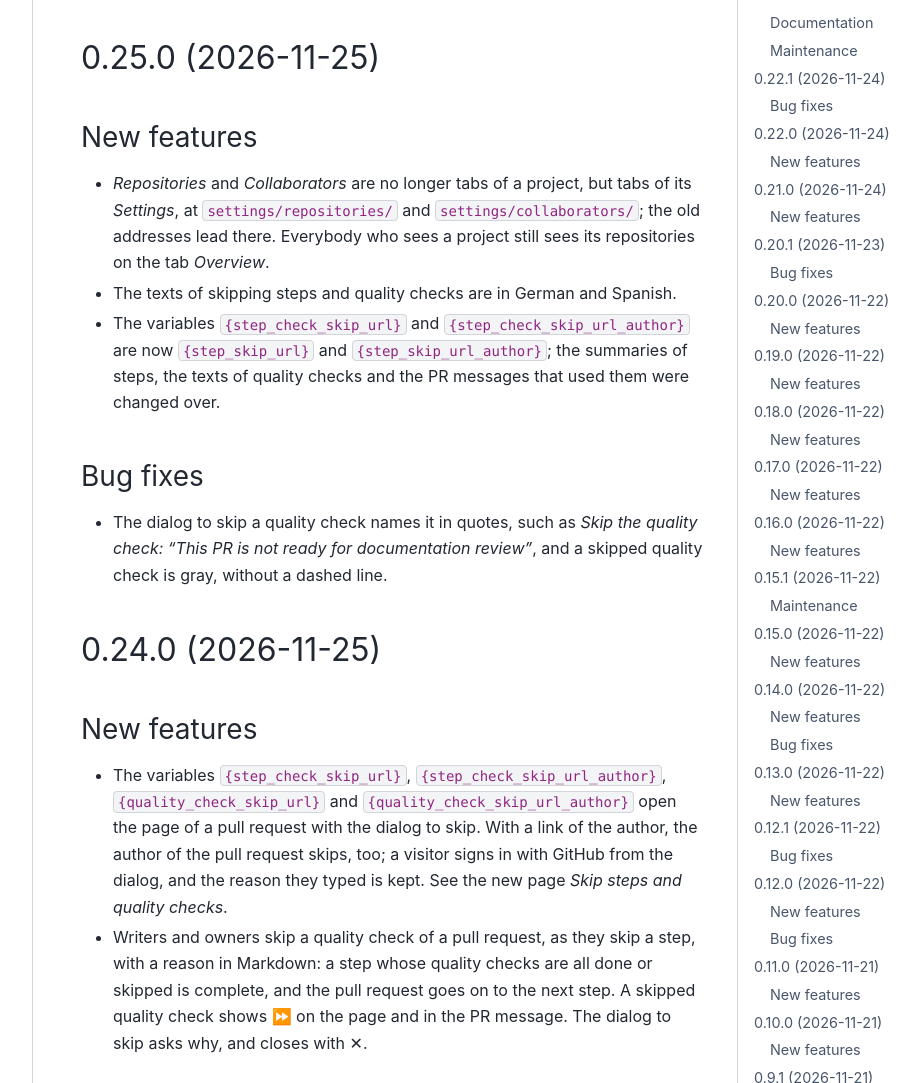
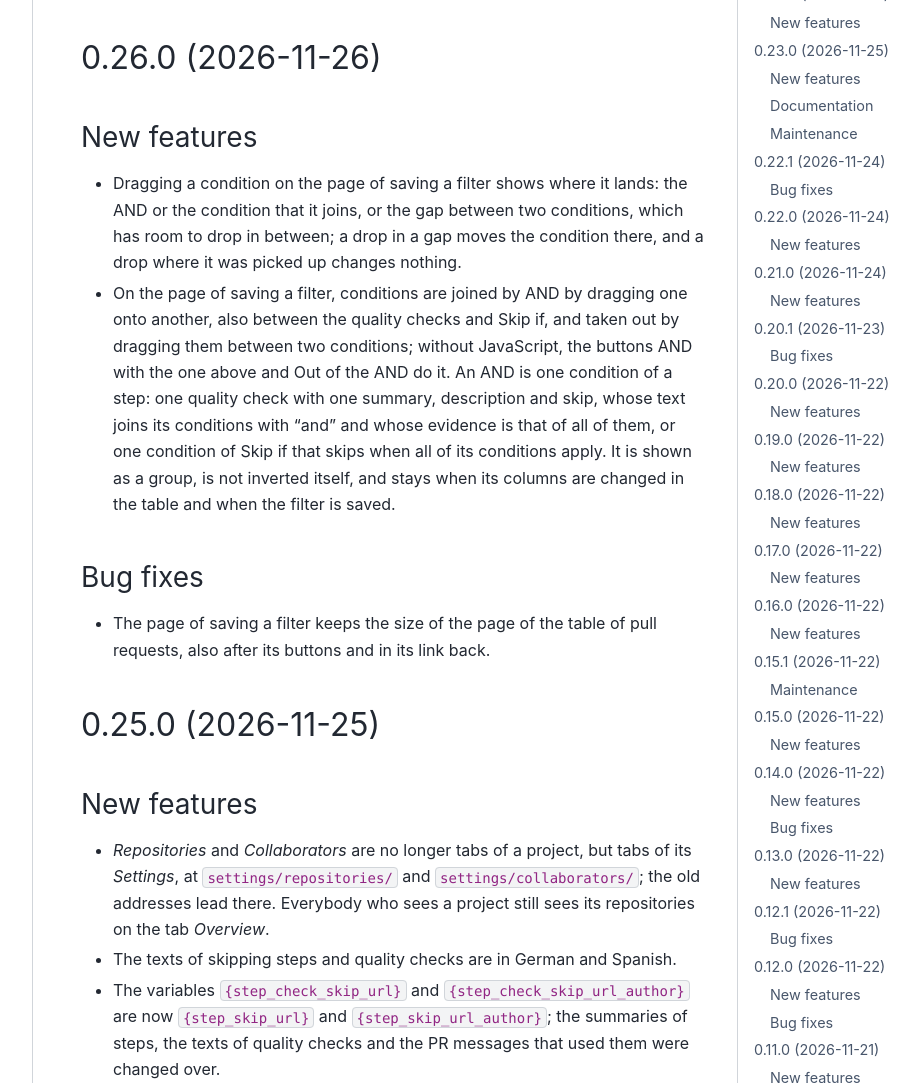
Before and after one commit to PyCalendar/dashboard.pycal.org, a Sphinx documentation site: the page built from docs/changelog.rst, in a window 1280 px wide and 1400 px high, cut to the strip 317-1400 px from the top of the window. Shown: the whole strip, without its empty margins (287-1207 px from the left). Built offline with Sphinx 7.4.7 and the PyData theme 0.15.4, drawn with Linux system fonts in a browser that asks for light colours; the version number could not be read and is left out; some of the changed text lies outside the part shown.

Commit message:
Release 0.26.0
Co-Authored-By: Claude Opus 5.5 <noreply@anthropic.com>

```diff
--- a/docs/changelog.rst
+++ b/docs/changelog.rst
@@ -8,6 +8,22 @@ Changelog
 .. include:: _build/unreleased.rst
 
 .. towncrier release notes start
+
+0.26.0 (2026-11-26)
+-------------------
+
+New features
+~~~~~~~~~~~~
+
+- Dragging a condition on the page of saving a filter shows where it lands: the AND or the condition that it joins, or the gap between two conditions, which has room to drop in between; a drop in a gap moves the condition there, and a drop where it was picked up changes nothing.
+- On the page of saving a filter, conditions are joined by AND by dragging one onto another, also between the quality checks and Skip if, and taken out by dragging them between two conditions; without JavaScript, the buttons AND with the one above and Out of the AND do it. An AND is one condition of a step: one quality check with one summary, description and skip, whose text joins its conditions with "and" and whose evidence is that of all of them, or one condition of Skip if that skips when all of its conditions apply. It is shown as a group, is not inverted itself, and stays when its columns are changed in the table and when the filter is saved.
+
+
+Bug fixes
+~~~~~~~~~
+
+- The page of saving a filter keeps the size of the page of the table of pull requests, also after its buttons and in its link back.
+
 
 0.25.0 (2026-11-25)
 -------------------
```
Also changed, not shown: 3 other files.
